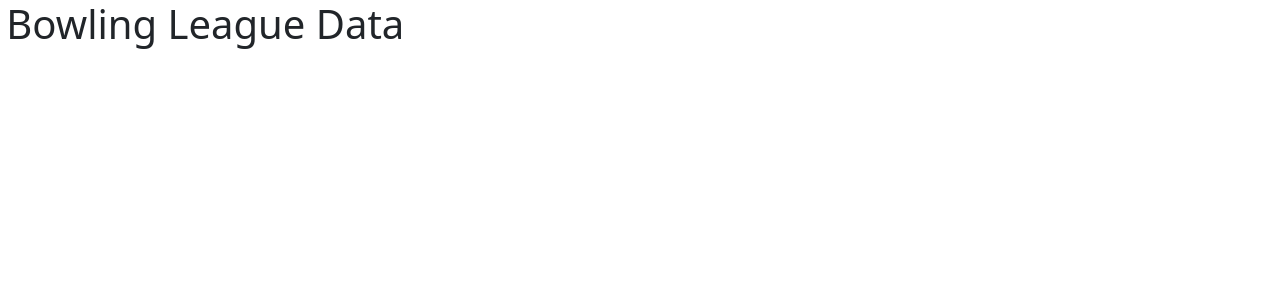
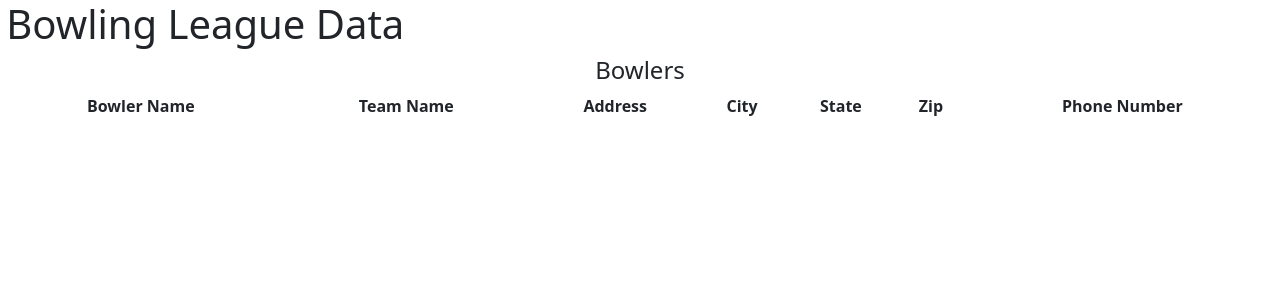
Before and after one commit to peterpan1905/Mission10_Walker, a React (Create React App) app in the folder mission10_walker_frontend/: page / in a window 1280 px wide. Shown: the top 300 px of the page. Built offline with nearby package versions, Linux system fonts and the light colour scheme.

Commit message:
Created the start of the Bowler table

```diff
--- a/mission10_walker_frontend/src/App.tsx
+++ b/mission10_walker_frontend/src/App.tsx
@@ -1,11 +1,13 @@
 import React from 'react';
 import './App.css';
 import Header from './Header';
+import BowlerList from './Bowlers/BowlerList';
 
 function App() {
   return (
     <div className="App">
       <Header title="Bowling League Data" />
+      <BowlerList />
     </div>
   );
 }
--- /dev/null
+++ b/mission10_walker_frontend/src/Bowlers/BowlerList.tsx
@@ -0,0 +1,22 @@
+function BowlerList() {
+  return (
+    <>
+      <div className="row">
+        <h4 className="text-center">Bowlers</h4>
+      </div>
+      <table className="table table-boredered">
+        <tr>
+          <th>Bowler Name</th>
+          <th>Team Name</th>
+          <th>Address</th>
+          <th>City</th>
+          <th>State</th>
+          <th>Zip</th>
+          <th>Phone Number</th>
+        </tr>
+      </table>
+    </>
+  );
+}
+
+export default BowlerList;
```
Also changed, not shown: 2 other files (tests, documents, lock files or other folders).
